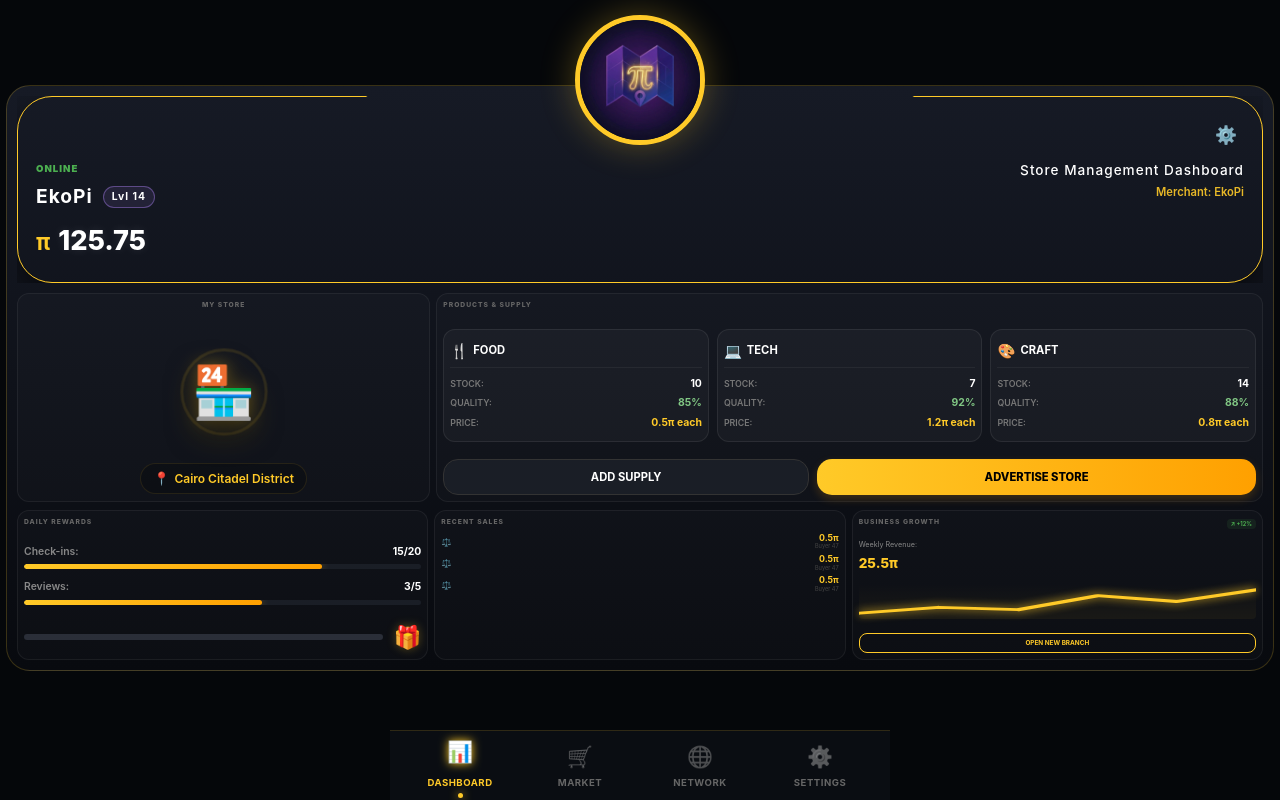
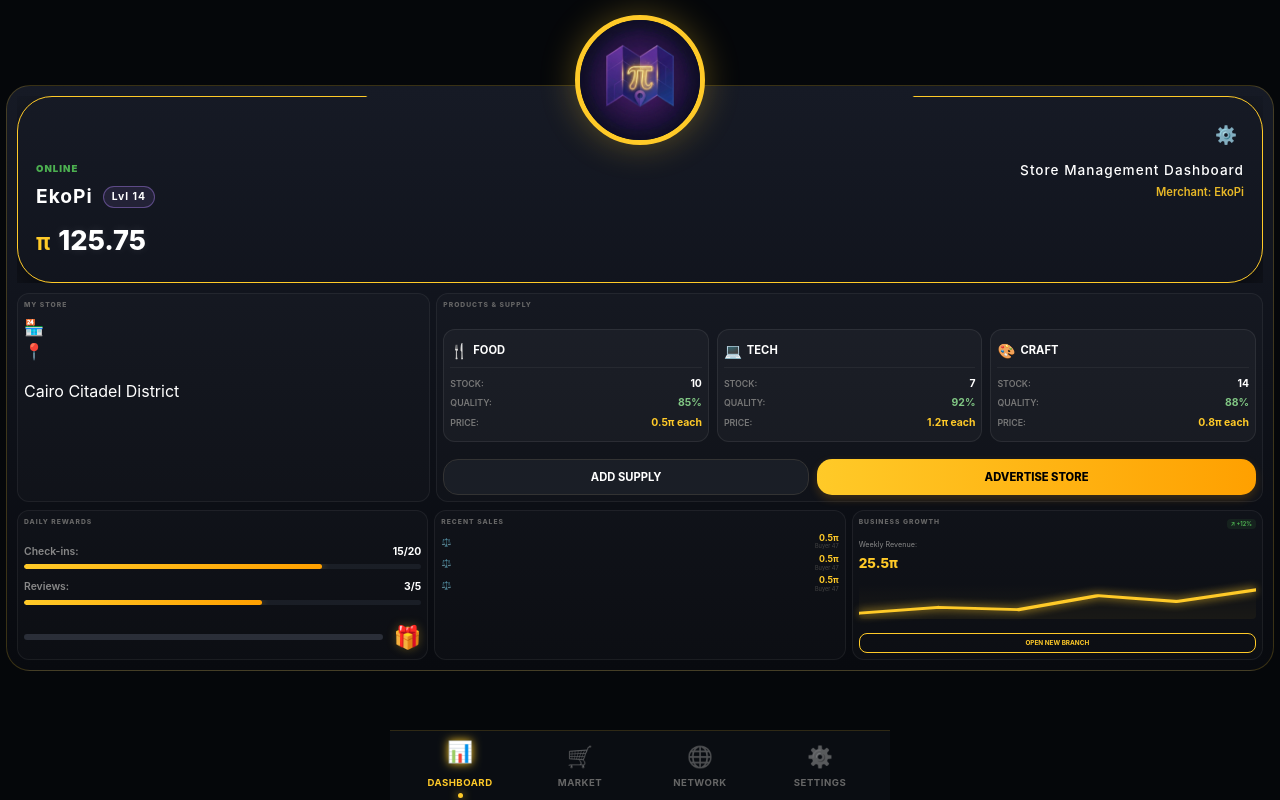
Before and after one commit to Maplypi-Official/maplypi-frontend, a React (Vite) app: page / in a window 1280 px wide. Built offline with nearby package versions, Linux system fonts and the light colour scheme; no server answers.

Commit message:
Update MyStore.tsx

```diff
--- a/src/components/Stats/MyStore.tsx
+++ b/src/components/Stats/MyStore.tsx
@@ -6,19 +6,19 @@ interface Props {
 }
 
 const MyStore: React.FC<Props> = ({ location }) => (
-  <section className="ts-panel store-summary">
+  <section className="ts-panel store-summary-compact">
     <div className="panel-header-simple">
-      <h3>MY STORE</h3>
+      <h3 className="store-title">MY STORE</h3>
     </div>
 
-    <div className="store-visual-container">
-      <div className="isometric-icon">🏪</div>
-      <div className="pulse-ring"></div>
+    <div className="store-visual-container-compact">
+      <div className="isometric-icon-mini">🏪</div>
+      <div className="pulse-ring-mini"></div>
     </div>
 
-    <div className="location-info">
-      <span className="geo-pin">📍</span>
-      <p className="loc-text">{location}</p>
+    <div className="location-info-compact">
+      <span className="geo-pin-mini">📍</span>
+      <p className="loc-text-mini">{location}</p>
     </div>
   </section>
 );
```
